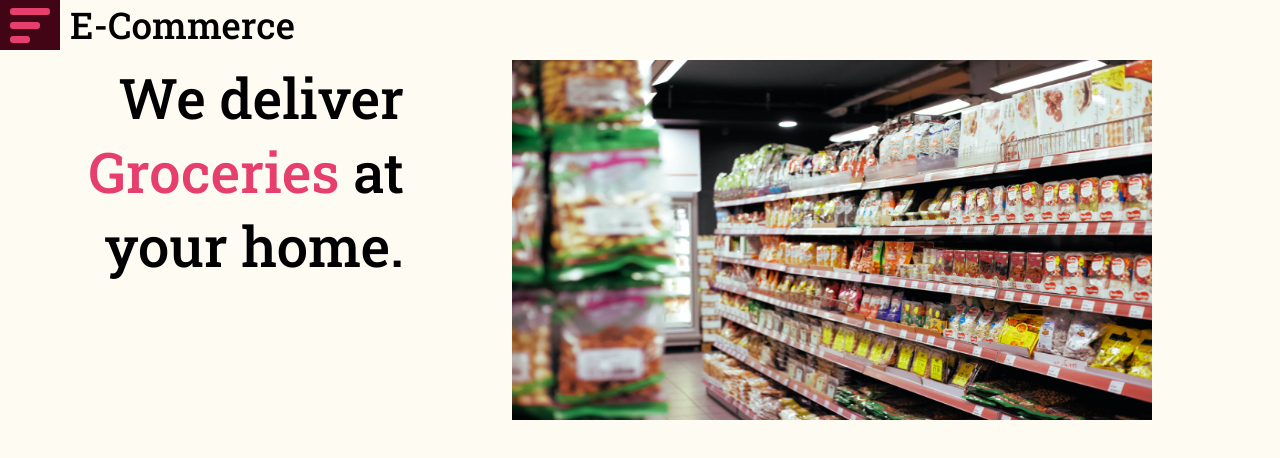
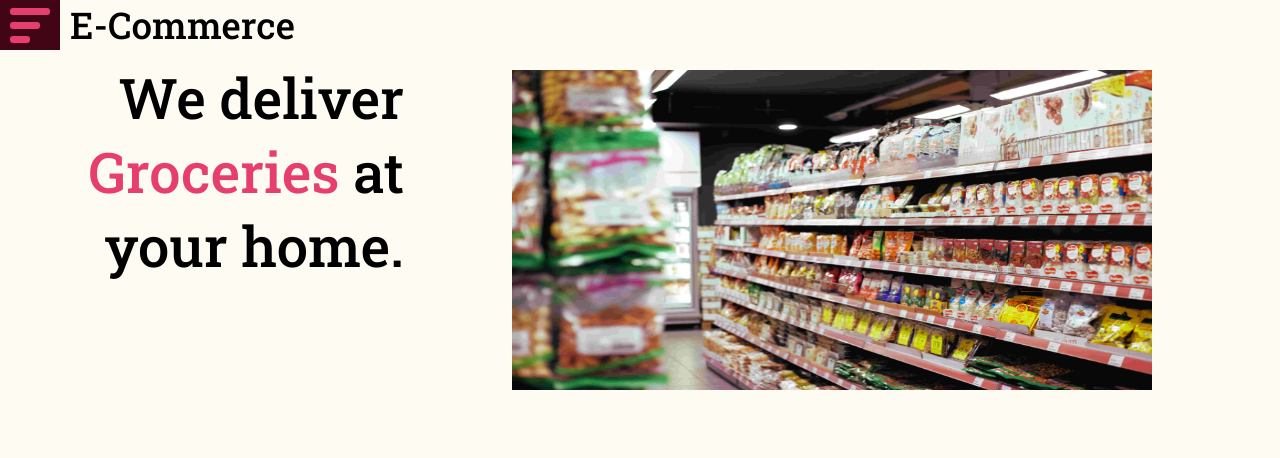
Before and after one commit to y00gi/E-commerce, a plain HTML site: page index.html in a window 1280 px wide. Drawn offline with Linux system fonts and the light colour scheme.

Commit message:
image and few changes

```diff
--- a/index.html
+++ b/index.html
@@ -17,7 +17,7 @@
         <div class="logo txtP">E-Commerce</div>
         <div class="rect">
             <div class="text txtP">We deliver <span id="stl">Groceries</span> at your home.</div>
-            <img src="./images/mehrad-vosoughi-yOMsDjT7DUg-unsplash-min.jpg" alt="Grocery image" class="grocery">
+            <img src="./images/Webp.net-compress-image.jpg" alt="Grocery image" class="grocery">
         </div>
     </div>
     <script src="script.js"></script>
--- a/style.css
+++ b/style.css
@@ -61,9 +61,9 @@
 .grocery{
     position: absolute;
     width: 50vw;
-    height: 45vh;
+    height: 40vh;
     left: 40vw;
-    top: 60px;
+    top: 70px;
 }
 
 .text{
```
Also changed, not shown: images/Webp.net-compress-image.jpg (added), images/mehrad-vosoughi-yOMsDjT7DUg-unsplash-min.jpg (deleted).
